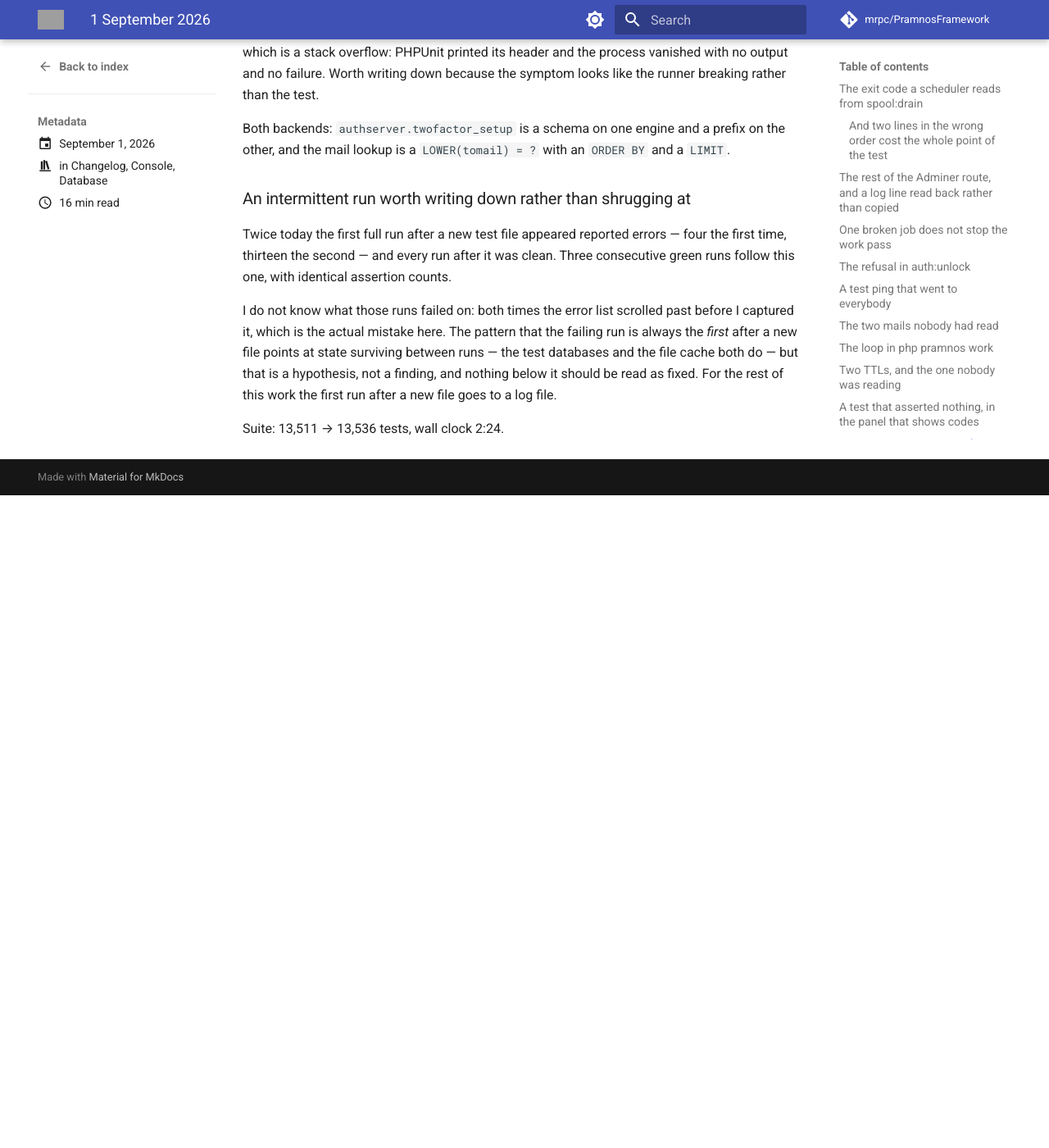
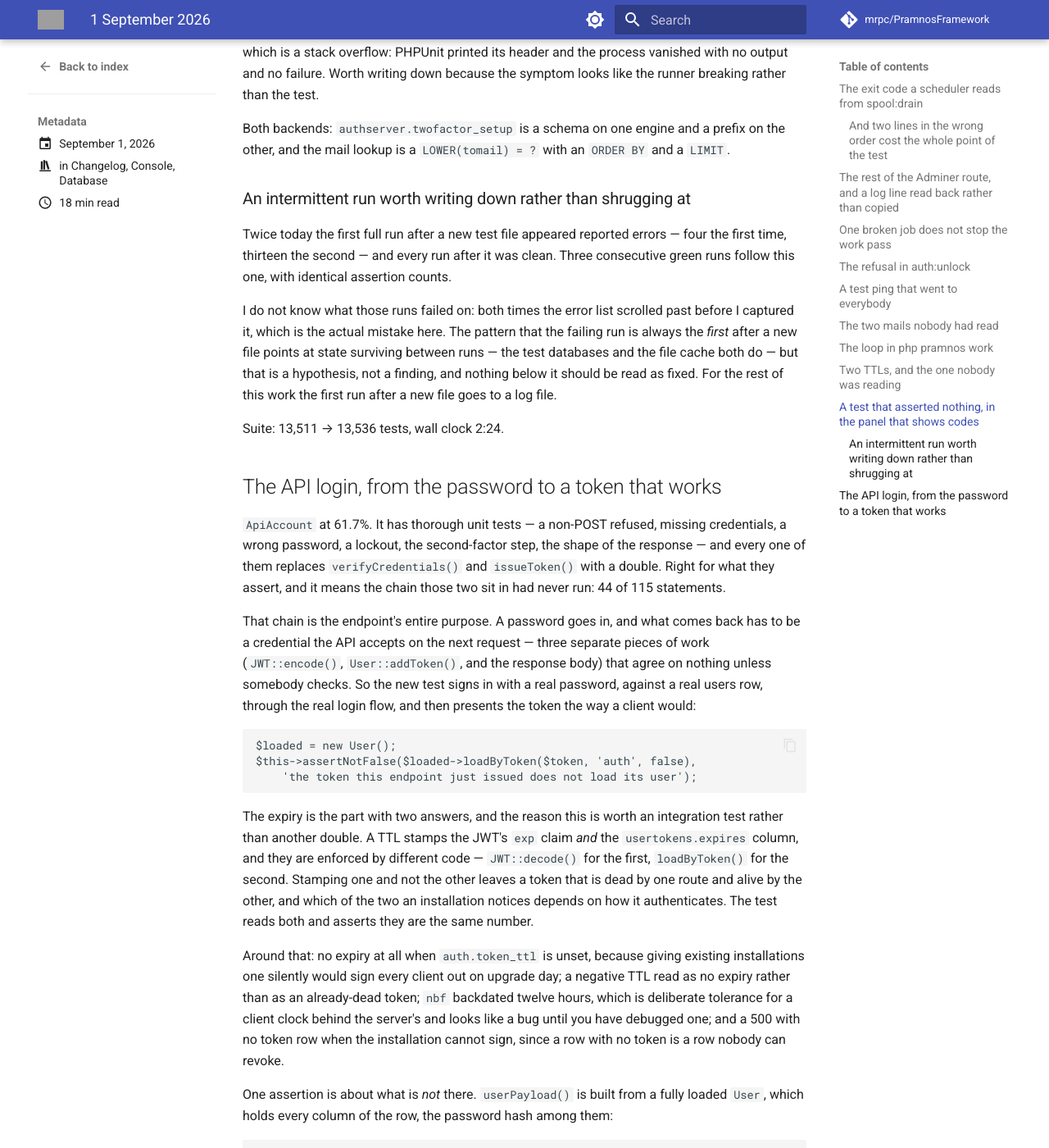
Before and after one commit to mrpc/PramnosFramework, an MkDocs documentation site: the page built from docs/version-history/posts/2026-09-01.md, in a window 1280 px wide and 1400 px high, scrolled down 9989 px. Shown: the whole window at 82% size. Built offline with MkDocs 1.6.1 and Material for MkDocs 9.7.7, drawn with Linux system fonts in a browser that asks for light colours; comment, search, counter and statistics services are not loaded; before the commit the page ends 10593 px from its top, so only the background shows below that; some of the changed text lies outside the part shown; grey boxes are pictures that could not be loaded.

Commit message:
test(auth): the API login end to end, password to working token
`ApiAccount`'s unit tests all replace `verifyCredentials()` and `issueToken()`
with doubles, so the chain those sit in had never run — 44 of 115 statements,
and the chain is the endpoint's whole purpose. The new integration tests sign in
with a real password against a real users row and then present the token the way
a client would, so `JWT::encode()`, `User::addToken()` and the response body have
to agree.

The expiry is why this needs a database. A TTL stamps the JWT `exp` claim and the
`usertokens.expires` column, enforced by different code — `JWT::decode()` and
`loadByToken()` — and stamping one without the other leaves a token dead by one
route and alive by the other. Both are read and asserted equal.

Also covered: no expiry when `auth.token_ttl` is unset, a negative TTL read as no
expiry rather than as an already-dead token, the twelve-hour `nbf` backdating, a
500 and no token row when the installation cannot sign, and that the profile
beside the token names three fields rather than serialising a `User` that holds
the password hash.

Guide: the endpoint and its failure answers, `auth.token_ttl` and why expiry is
opt-in, the two places a TTL lands, and why `nbf` is backdated.

````diff
--- a/docs/version-history/posts/2026-09-01.md
+++ b/docs/version-history/posts/2026-09-01.md
@@ -434,3 +434,57 @@ a new file points at state surviving between runs — the test databases and the
 rest of this work the first run after a new file goes to a log file.
 
 Suite: 13,511 → 13,536 tests, wall clock 2:24.
+
+## The API login, from the password to a token that works
+
+`ApiAccount` at 61.7%. It has thorough unit tests — a non-POST refused, missing credentials, a
+wrong password, a lockout, the second-factor step, the shape of the response — and every one of
+them replaces `verifyCredentials()` and `issueToken()` with a double. Right for what they assert,
+and it means the chain those two sit in had never run: 44 of 115 statements.
+
+That chain is the endpoint's entire purpose. A password goes in, and what comes back has to be a
+credential the API accepts on the next request — three separate pieces of work (`JWT::encode()`,
+`User::addToken()`, and the response body) that agree on nothing unless somebody checks. So the new
+test signs in with a real password, against a real users row, through the real login flow, and then
+presents the token the way a client would:
+
+```php
+$loaded = new User();
+$this->assertNotFalse($loaded->loadByToken($token, 'auth', false),
+    'the token this endpoint just issued does not load its user');
+```
+
+The expiry is the part with two answers, and the reason this is worth an integration test rather
+than another double. A TTL stamps the JWT's `exp` claim *and* the `usertokens.expires` column, and
+they are enforced by different code — `JWT::decode()` for the first, `loadByToken()` for the second.
+Stamping one and not the other leaves a token that is dead by one route and alive by the other, and
+which of the two an installation notices depends on how it authenticates. The test reads both and
+asserts they are the same number.
+
+Around that: no expiry at all when `auth.token_ttl` is unset, because giving existing installations
+one silently would sign every client out on upgrade day; a negative TTL read as no expiry rather
+than as an already-dead token; `nbf` backdated twelve hours, which is deliberate tolerance for a
+client clock behind the server's and looks like a bug until you have debugged one; and a 500 with
+no token row when the installation cannot sign, since a row with no token is a row nobody can
+revoke.
+
+One assertion is about what is *not* there. `userPayload()` is built from a fully loaded `User`,
+which holds every column of the row, the password hash among them:
+
+```php
+$this->assertSame(['id', 'username', 'email'], array_keys($user),
+    'the profile grew a field; check what else is on a loaded User');
+```
+
+Naming three fields rather than serialising the object is the whole of the protection.
+
+Writing it turned up one thing worth knowing: `tokenTtl()` reads `$this->application`, not
+`Application::currentInstance()`. A controller constructed without an application gets a TTL of 0
+— the never-expires branch — silently. The router always supplies one, so this is not a fault; it
+is a test that would otherwise have asserted against the wrong branch and passed.
+
+Guide: the endpoint, both its failure answers, `auth.token_ttl` and why expiry is opt-in, the two
+places a TTL lands, and the twelve-hour `nbf`.
+
+Suite: 13,536 → 13,556 tests, wall clock 2:23. The first full run after the new files was clean
+this time, which weakens the guess above about first runs rather than confirming it.
````
Also changed, not shown: docs/Pramnos_API_Guide.md (+41 -0 lines), 2 other files.
